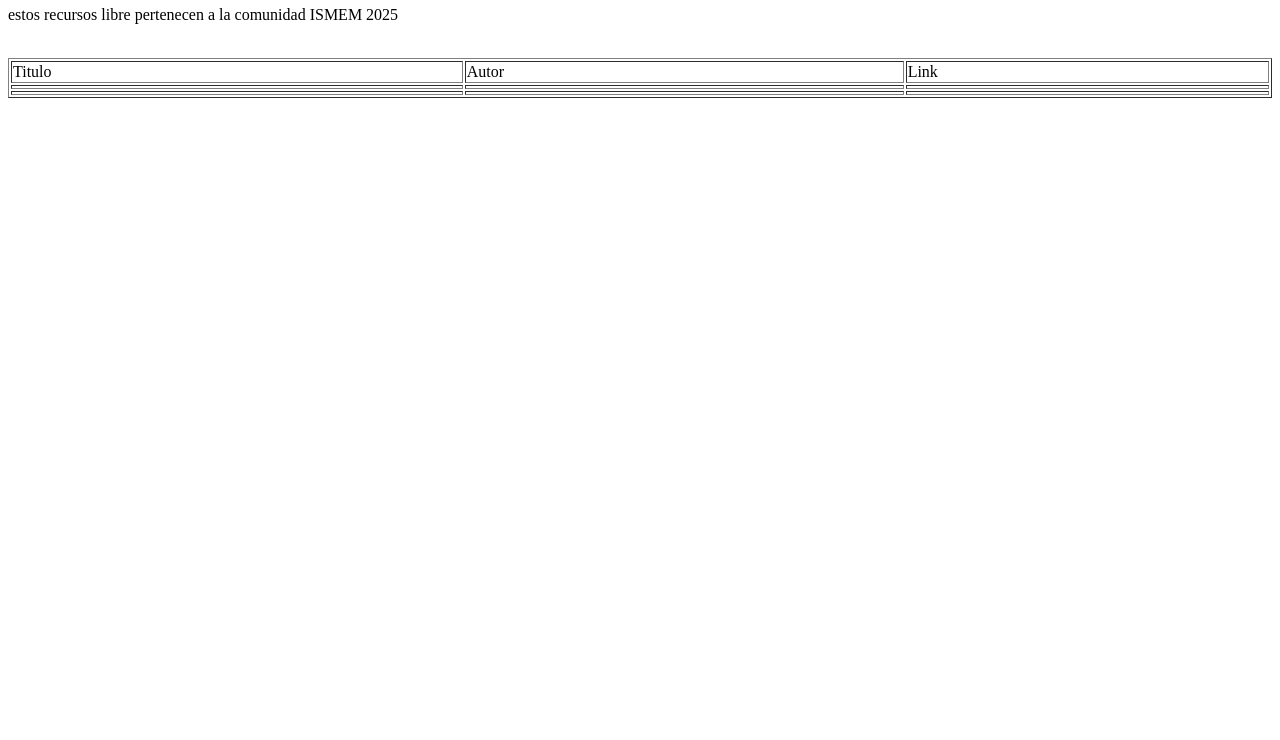
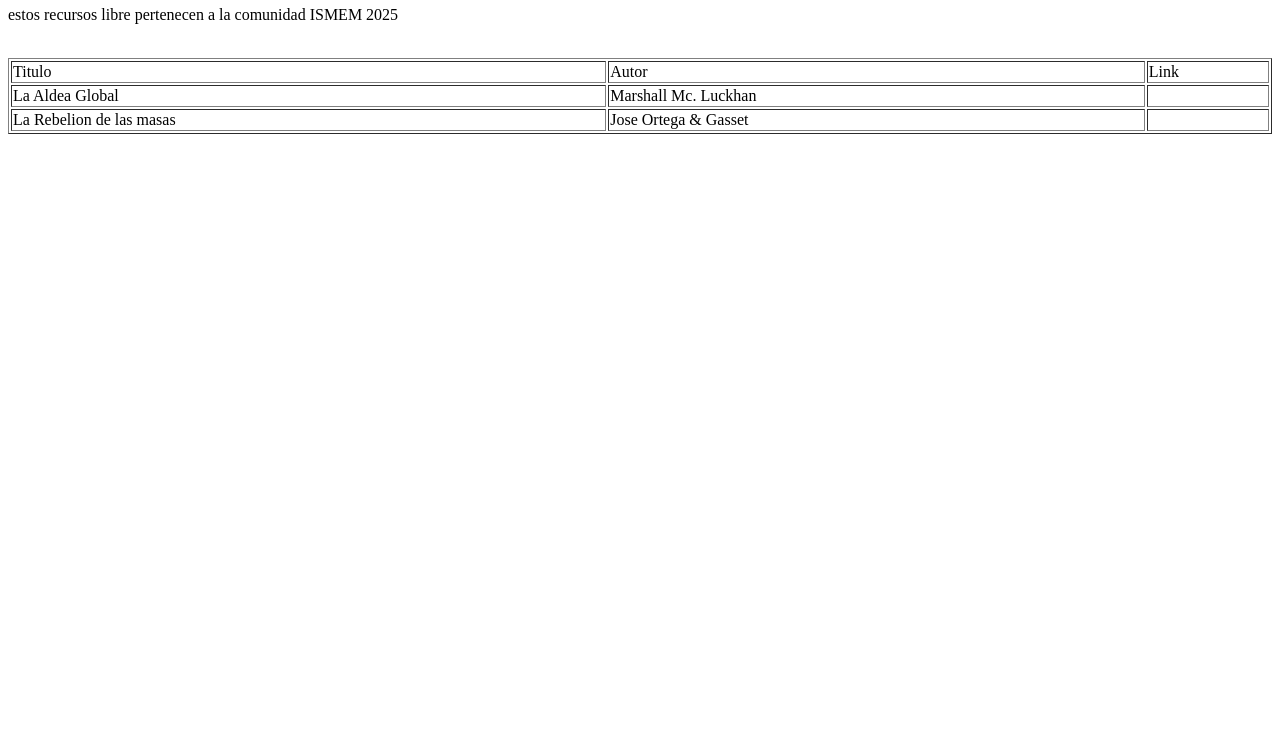
Before and after one commit to MigAbad96/Prueba, a plain HTML site: page index.html in a window 1280 px wide. Shown: the part 60-800 px from the top of the page. Drawn offline with Linux system fonts and the light colour scheme.

Commit message:
Update index.html

```diff
--- a/index.html
+++ b/index.html
@@ -1,6 +1,7 @@
 <html>
 <head>
 	<title>Mi biblioteca Digital</title>
+
 </head>
 <body>
 	<h1 style="color:red;">Recursos Online</h1>
@@ -13,13 +14,13 @@
 			<td>Link</td>
 		</tr>
 		<tr>
-			<td></td>
-			<td></td>
+			<td>La Aldea Global</td>
+			<td>Marshall Mc. Luckhan</td>
 			<td></td>
 		</tr>
 		<tr>
-			<td></td>
-			<td></td>
+			<td>La Rebelion de las masas</td>
+			<td>Jose Ortega & Gasset</td>
 			<td></td>
 		</tr>
 	</table>
```
